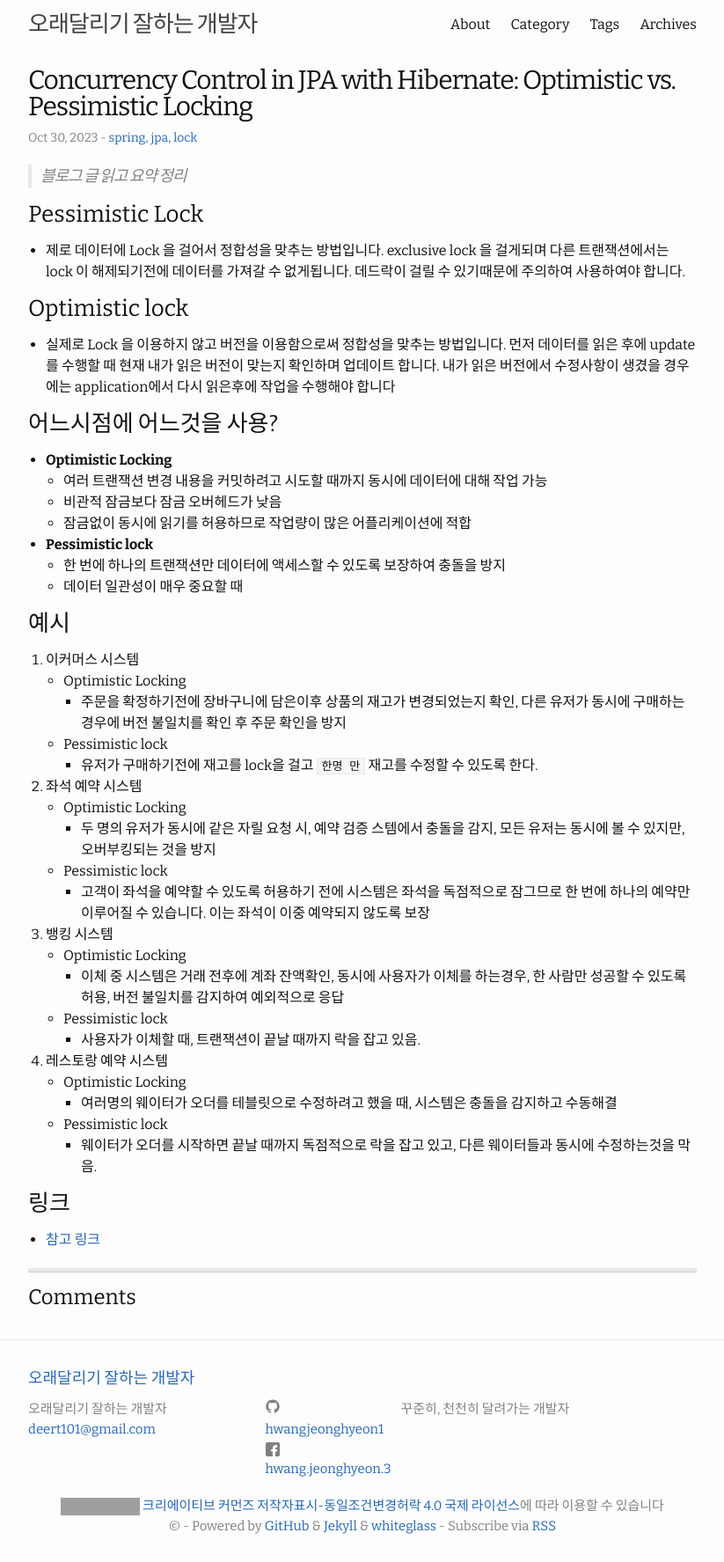
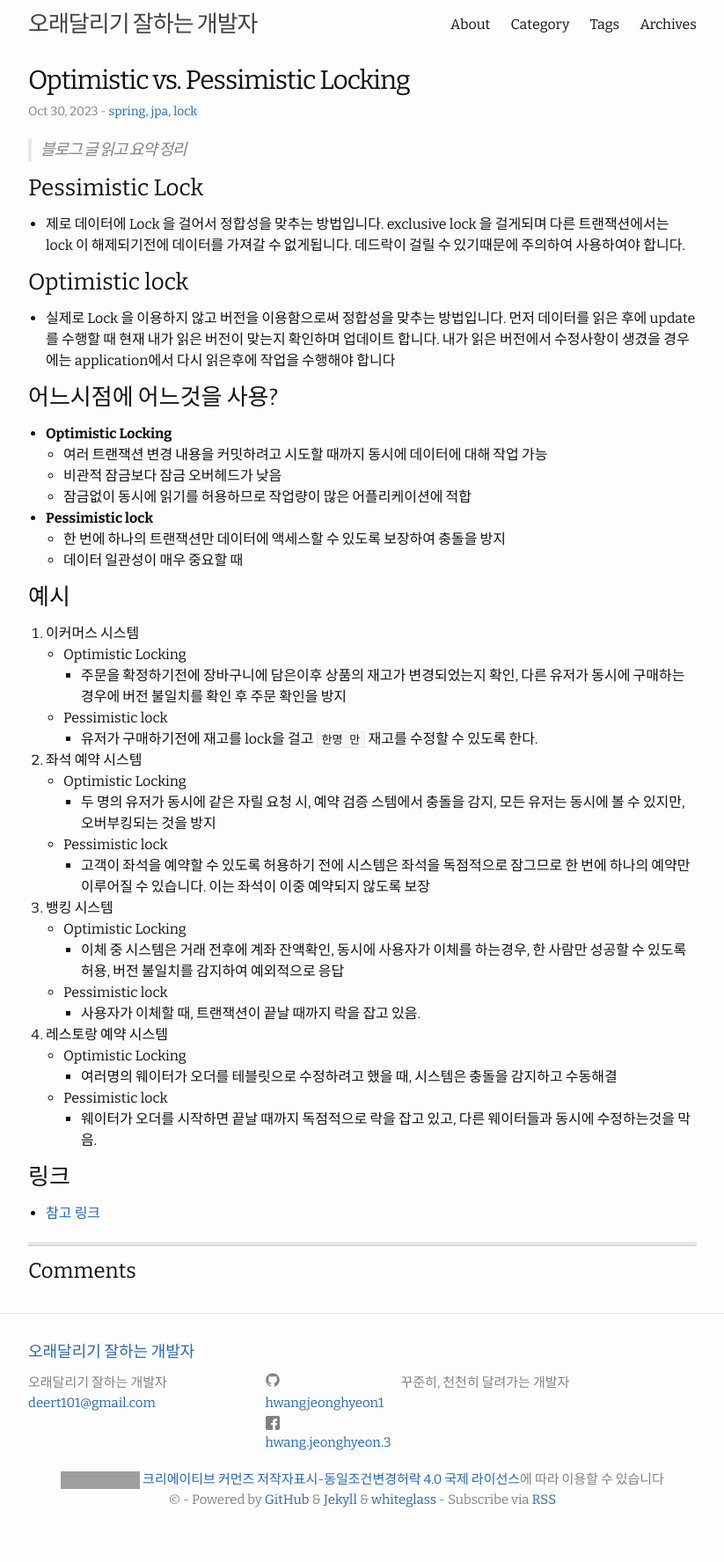
Before and after one commit to HWANGJEONGHYEON1/HWANGJEONGHYEON1.github.io, a Jekyll site: the page built from _posts/2023-10-30-concurrency-lock.md, in a window 1280 px wide. Shown: the whole page at 88% size, without its empty margins (228-1051 px from the left). Built offline with Jekyll 4.4.1, drawn with Linux system fonts in a browser that asks for light colours; comment, search, counter and statistics services are not loaded; after the commit the page ends 1745 px from its top, so only the background shows below that; grey boxes are pictures that could not be loaded.

Commit message:
refactor - title

```diff
--- a/_posts/2023-10-30-concurrency-lock.md
+++ b/_posts/2023-10-30-concurrency-lock.md
@@ -1,6 +1,6 @@
 ---
 layout: post
-title:  "Concurrency Control in JPA with Hibernate: Optimistic vs. Pessimistic Locking"
+title:  "Optimistic vs. Pessimistic Locking"
 date:   2023-10-30 23:20:21 +0900
 categories: spring, jpa, lock
 ---
```
